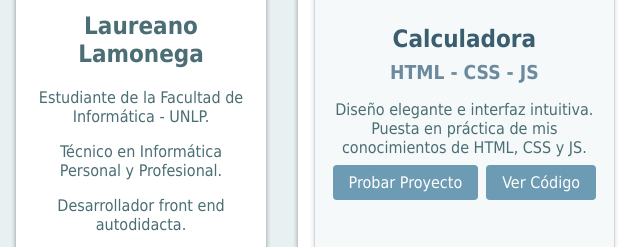
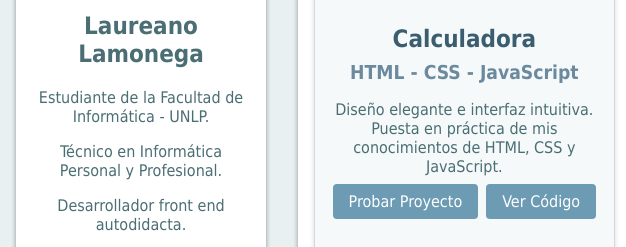
Before and after one commit to lamonega/portfolio, a plain HTML site: page index.html in a window 1280 px wide. Shown: the part 236-483 px from the top of the page, 0-626 px from the left. Drawn offline with Linux system fonts and the light colour scheme.

Commit message:
Update index.html

```diff
--- a/index.html
+++ b/index.html
@@ -53,10 +53,10 @@
             />
             <div class="card-content">
               <h3 class="card-title">Calculadora</h3>
-              <h4 class="card-subtitle">HTML - CSS - JS</h4>
+              <h4 class="card-subtitle">HTML - CSS - JavaScript</h4>
               <p class="card-description">
                 Diseño elegante e interfaz intuitiva. Puesta en práctica de mis
-                conocimientos de HTML, CSS y JS.
+                conocimientos de HTML, CSS y JavaScript.
               </p>
               <div class="card-buttons">
                 <a
```
